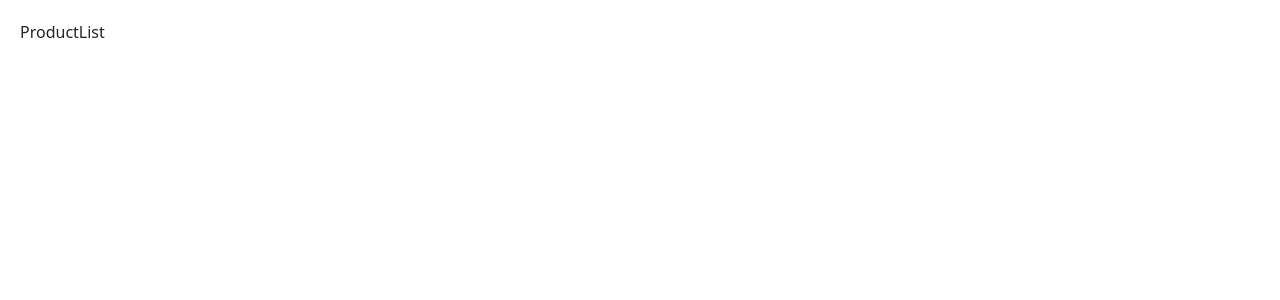
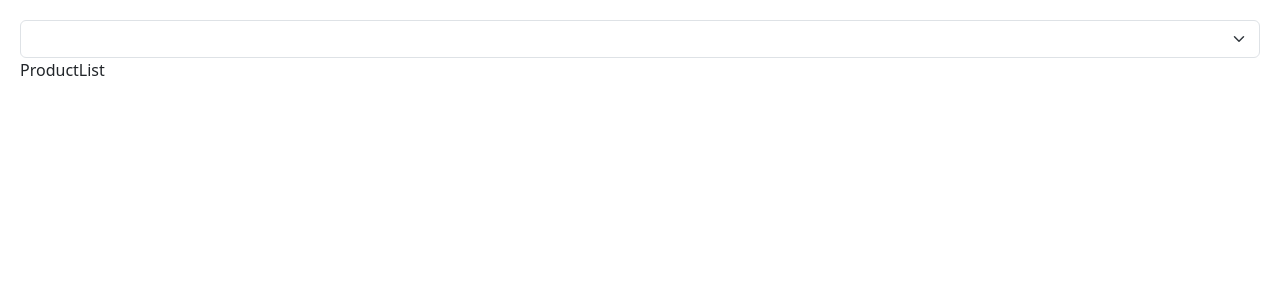
Before and after one commit to sajadsoorni/react-app, a React (Vite) app: page / in a window 1280 px wide. Shown: the top 300 px of the page. Built offline with nearby package versions, Linux system fonts and the light colour scheme.

Commit message:
Add category state and pass to ProductList component
- Created state `category` to track the selected category.
- Added a dropdown to allow users to select a category.
- Passed the `category` state as a prop to the ProductList component.

```diff
--- a/src/App.tsx
+++ b/src/App.tsx
@@ -1,13 +1,17 @@
-import { useEffect } from 'react';
+import { useState } from 'react';
 import ProductList from './components/ProductList';
 
 function App() {
-  // afterRender
-  useEffect(() => {});
+  const [category, setCategory] = useState('');
 
   return (
     <div>
-      <ProductList />
+      <select className='form-select' onChange={(event) => setCategory(event.target.value)}>
+        <option value=''></option>
+        <option value='Clothing'>Clothing</option>
+        <option value='Household'>Household</option>
+      </select>
+      <ProductList category={category} />
     </div>
   );
 }
```
